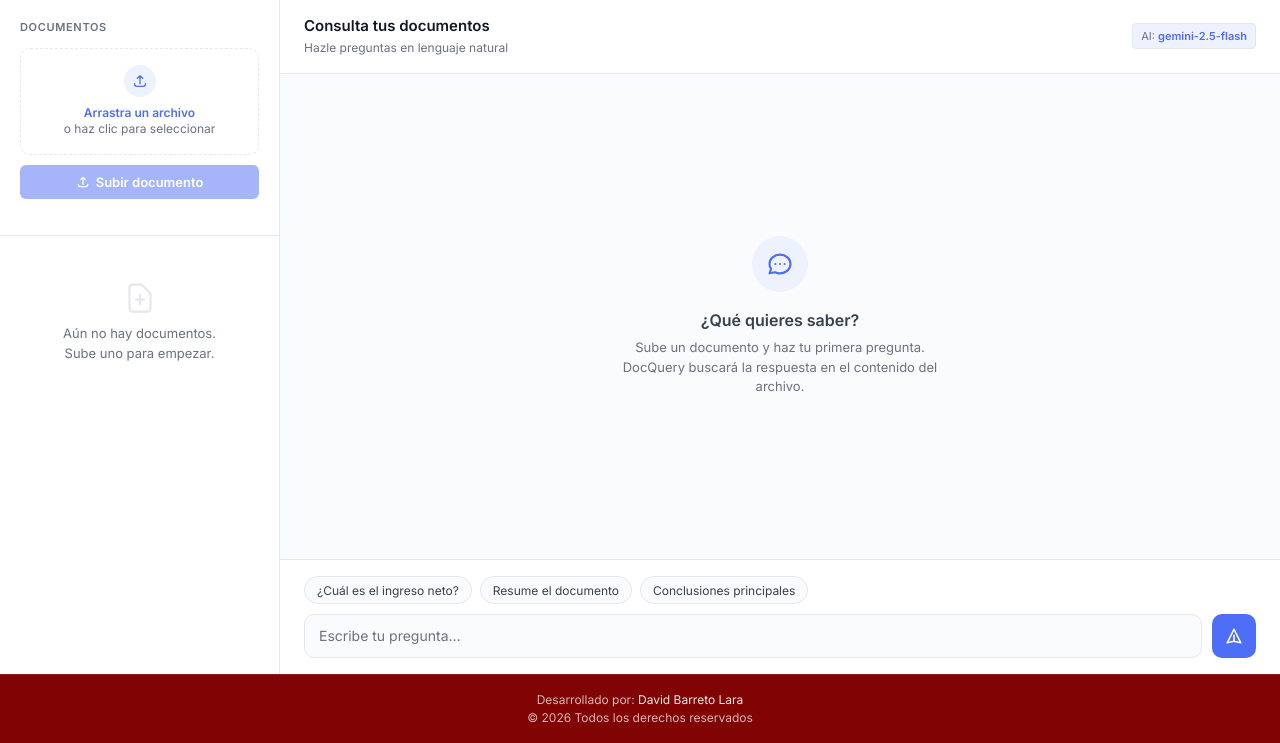
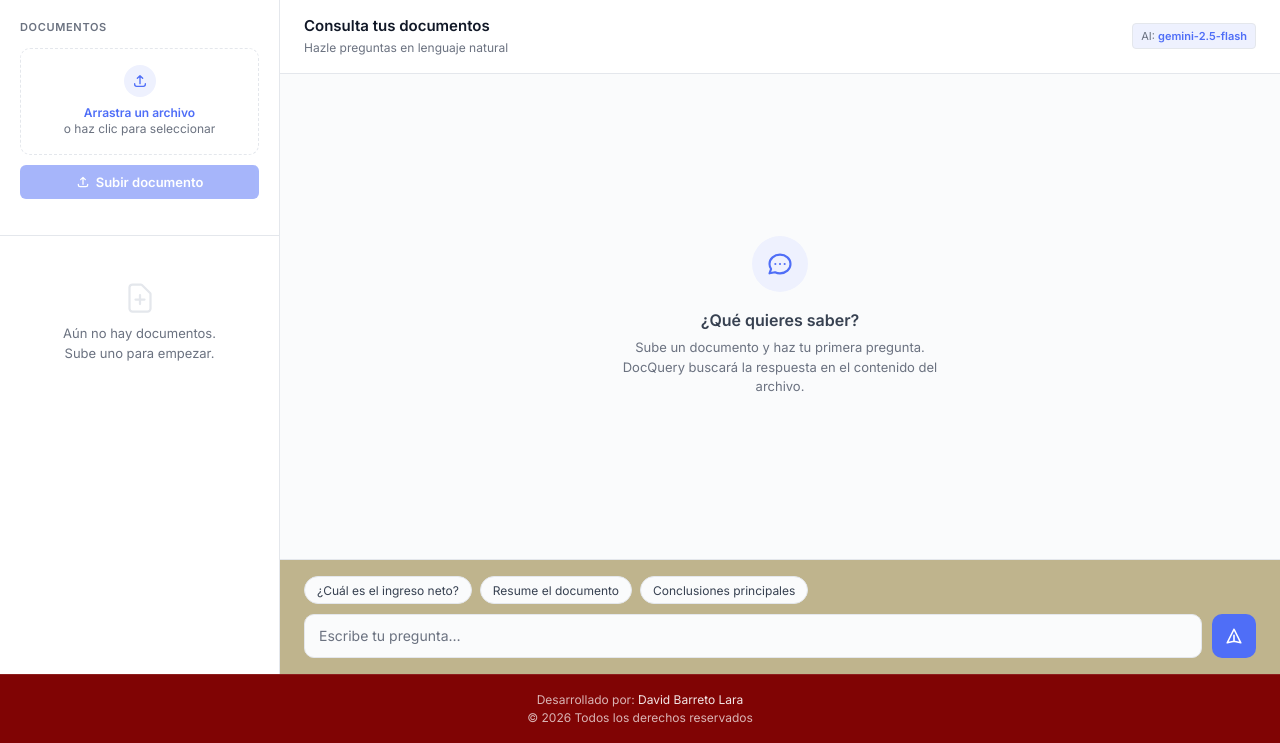
Before and after one commit to dbarretol/DocQuery-rag-application, a FastAPI app: page / in a window 1280 px wide. Shown: the part 57-800 px from the top of the page. Run offline with FastAPI, Linux system fonts and the light colour scheme.

Commit message:
style(ui): update chat footer background to university yellow
- Change chat footer background from white to university yellow
- Maintains consistent branding throughout the interface
- Aligns with existing university color scheme updates

```diff
--- a/app/templates/static/styles.css
+++ b/app/templates/static/styles.css
@@ -488,7 +488,7 @@ html, body {
 /* ── Chat input area ── */
 .chat-footer {
     padding: 16px 24px;
-    background: var(--white);
+    background: var(--uni-yellow);
     border-top: 1px solid var(--border);
 }
 
```
